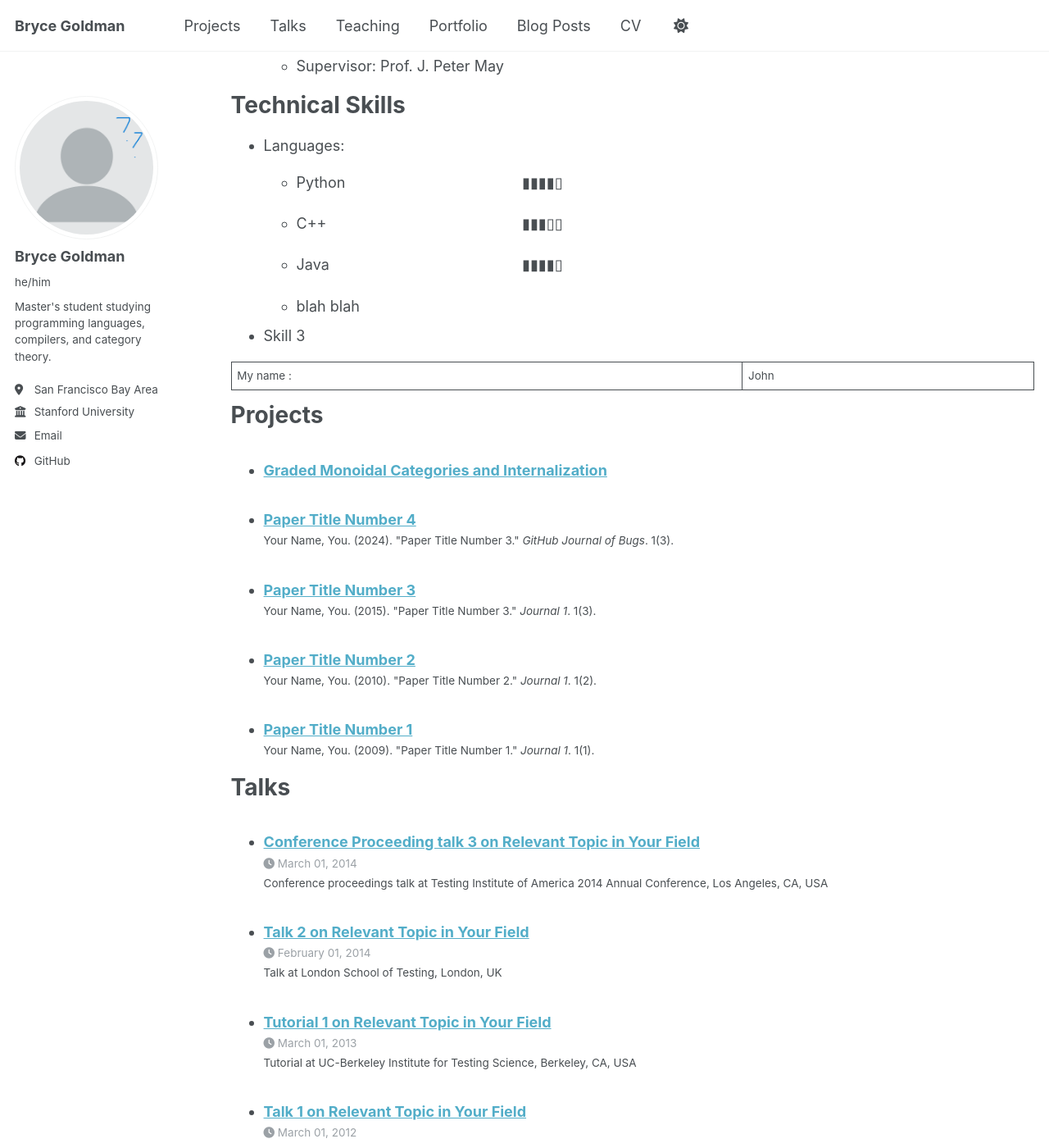
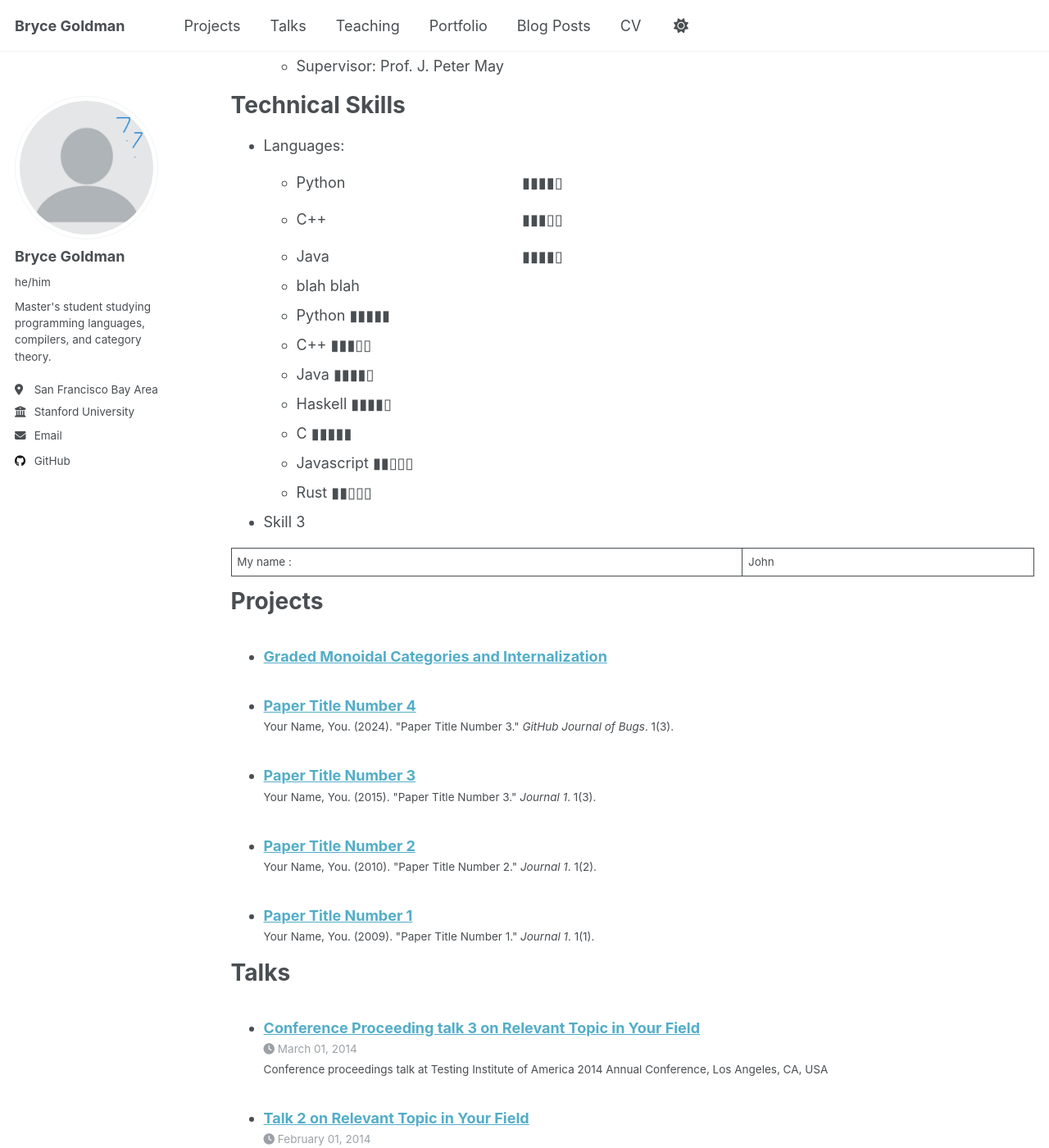
Before and after one commit to Alkizar/alkizar.github.io, a Jekyll site: the page built from _pages/cv.md, in a window 1280 px wide and 1400 px high, scrolled down 808 px. Shown: the whole window at 82% size. Built offline with Jekyll 4.4.1, drawn with Linux system fonts in a browser that asks for light colours.

Commit message:
Fixing margins

```diff
--- a/_pages/cv.md
+++ b/_pages/cv.md
@@ -36,7 +36,7 @@
 Technical Skills
 ======
 * Languages:
-  * <div id="wrapper"><p class="align-left">Python</p><p class="align-center">▮▮▮▮▯</p></div><style>p.align-left {text-align:left;padding:0;margin:0;position:absolute;}p.align-center{  text-align: center;  margin-left: -50px;}</style>
+  * <div id="wrapper"><p class="align-left">Python</p><p class="align-center">▮▮▮▮▯</p></div><style>p.align-left {text-align:left;padding:0;margin:0;position:absolute;}p.align-center{  text-align: center;  margin-left: -50px; margin-bottom: 0px;}</style>
   * <div id="wrapper"><p class="align-left">C++</p><p class="align-center">▮▮▮▯▯</p></div><style>p.align-left {text-align:left;padding:0;margin:0;position:absolute;}p.align-center{  text-align: center;  margin-left: -50px;}</style>
   * <div id="wrapper"><p class="align-left">Java</p><p class="align-center">▮▮▮▮▯</p></div><style>p.align-left {text-align:left;padding:0;margin:0;position:absolute;}p.align-center{  text-align: center;  margin-left: -50px;}</style>
   * blah blah
@@ -53,6 +53,13 @@
     margin-left: -300px;
   }
   </style>
+  * Python        ▮▮▮▮▮
+  * C++           ▮▮▮▯▯
+  * Java          ▮▮▮▮▯
+  * Haskell       ▮▮▮▮▯
+  * C             ▮▮▮▮▮
+  * Javascript    ▮▮▯▯▯
+  * Rust          ▮▮▯▯▯
 * Skill 3
 <table>
     <tr>
```
